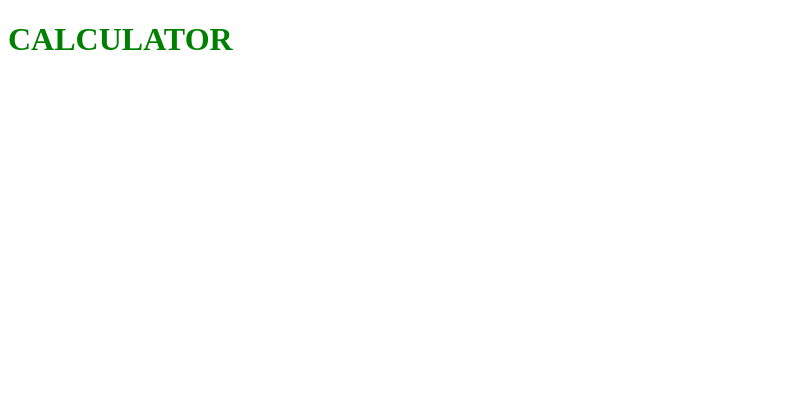
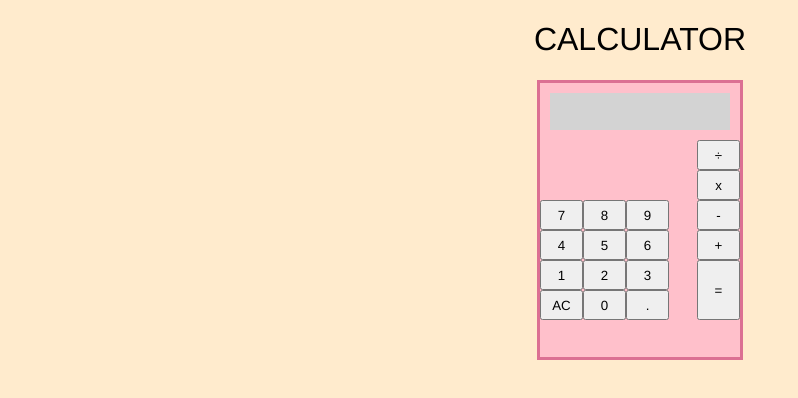
Before and after one commit to barrysharifi/calculator, a plain HTML site: page index.html in a window 1280 px wide. Shown: the whole page, without its empty margins (0-798 px from the left). Drawn offline with Linux system fonts and the light colour scheme.

Commit message:
completed many of the style components, fixed some html, and added a display value which is empty

```diff
--- a/index.html
+++ b/index.html
@@ -10,6 +10,53 @@
 </head>
 <body>
     <h1 class="title">CALCULATOR</h1>
+    <div class="calc-container">
+        <div id="display">
+            <div class="previous-operand"></div>
+            <div class="current-operand"></div>
+        </div>
+        <div class="button-container">
+            <div class="divide-container">
+                <button class="divide">÷</button>
+            </div>
+            <div class="multiply-container">
+                <button class="multiply">x</button>
+            </div>
+            <div class="row-1-container">
+                <div class="nums-1">
+                    <button id="seven">7</button>
+                    <button id="eight">8</button>
+                    <button id="nine">9</button>
+                </div>
+                <button class="subtract">-</button>
+            </div>
+            <div class="row-2-container">
+                <div class="nums-2">
+                    <button id="four">4</button>
+                    <button id="five">5</button>
+                    <button id="six">6</button>
+                </div>
+                <button class="add">+</button>
+            </div>
+                <div class="double-row-container">
+                    <div class="nums-3/4">
+                        <div class="nums-container">
+                            <button id="one">1</button>
+                            <button id="two">2</button>
+                            <button id="three">3</button>
+                        </div>
+                        <div class="clear-container">
+                            <button class="clear">AC</button>
+                            <button class="zero">0</button>
+                            <button class="decimal">.</button>
+                        </div>
+                    </div>
+                    <button class="equals">=</button>
+                </div>
+            </div>
+        </div>
+    </div>
+
 
 </body>
 </html>
--- a/script.js
+++ b/script.js
@@ -13,4 +13,21 @@ const divide = function(a, b){
     return a / b
 }
 
-console.log(divide(0,1))
+const firstNumber = ''
+const secondNumber = ''
+const operator = ''
+
+function operate (operator, firstNumber, secondNumber){
+    const functions = {
+        "+": add,
+        "-": subtract,
+        "*": multiply,
+        "/": divide,
+    }
+    if (!functions.hasOwnProperty(operator)){
+        return NaN
+    }
+    return functions[operator](firstNumber,secondNumber)
+}
+
+let displayValue = "";
--- a/style.css
+++ b/style.css
@@ -1,3 +1,83 @@
-.title{
-    color: green;
+*,*::before, *::after{
+    box-sizing: border-box;
+    font-family: 'Franklin Gothic Medium', 'Arial Narrow', Arial, sans-serif;
+    font-weight: normal;
 }
+body{
+    padding: 0;
+    margin: 0;
+    background-color: blanchedalmond;
+    display: flex;
+    flex-direction: column;
+    justify-content: center;
+    align-items: center;
+}
+#display{
+    background-color:lightgray;
+    height: 50px;
+    width: 180px;
+    margin-top: 10px;
+}
+.calc-container{
+    display: flex;
+    flex-direction: column;
+    justify-content: center;
+    align-items: center;
+    background-color: pink;
+    border-style: solid;
+    border-color: palevioletred;
+    height: 280px;
+}.divide-container{
+    display: flex;
+    justify-content: end;
+}
+.multiply-container{
+    display: flex;
+    justify-content: end;
+}
+.button-container{
+    width: 200px;
+    height: 300px;
+    padding-top: 10px
+}
+.divide{
+    height:30px;
+    width: 43px;
+}
+.multiply{
+    height:30px;
+    width:43px;
+}
+.row-1-container{
+    display: flex;
+    justify-content: space-between;
+}
+.nums-1{
+    display: flex;
+    justify-content: space-between;
+}
+button{
+    height:30px;
+    width:43px;
+}
+.row-2-container{
+    display: flex;
+    justify-content: space-between;
+}
+.nums-2{
+    display: flex;
+    justify-content: space-between;
+}
+.nums-container{
+    display: flex;
+}
+.double-row-container{
+    display: flex;
+    justify-content: space-between;
+}
+.clear-container{
+    display: flex;
+}
+.equals{
+    height: 60px;
+}
```
